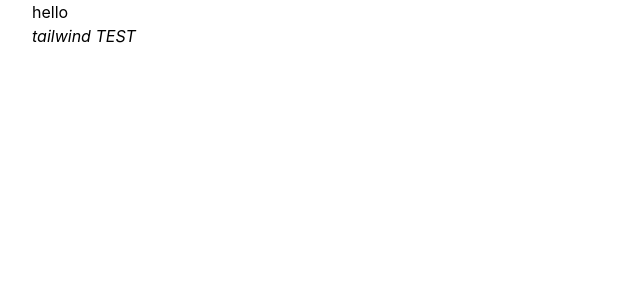
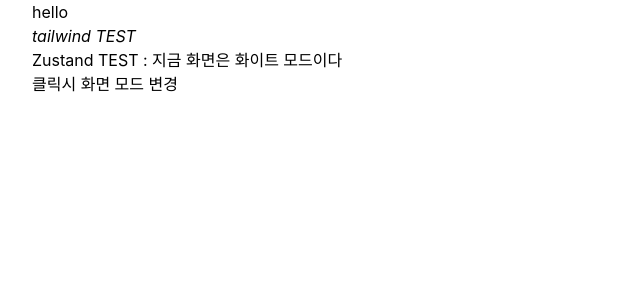
Before and after one commit to dnd-side-project/dnd-7th-9-frontend, a Next.js app: page / in a window 1280 px wide. Shown: the top 300 px of the page, without its empty margins (0-640 px from the left). Built offline with nearby package versions, Linux system fonts and the light colour scheme.

Commit message:
chore: rebase

```diff
--- a/pages/index.tsx
+++ b/pages/index.tsx
@@ -2,12 +2,18 @@ import type { NextPage } from "next";
 import styles from "../styles/Home.module.css";
 import Head from "next/head";
 import Image from "next/image";
+import useStore from "../src/store/store";
 
 const Home: NextPage = () => {
+  const { isDark, handleIsDark } = useStore();
   return (
     <div className={styles.container}>
       <p>hello</p>
+
       <p className="italic">tailwind TEST</p>
+
+      <p>Zustand TEST : 지금 화면은 {isDark ? "다크" : "화이트"} 모드이다</p>
+      <button onClick={handleIsDark}>클릭시 화면 모드 변경</button>
     </div>
   );
 };
--- /dev/null
+++ b/src/store/store.ts
@@ -0,0 +1,16 @@
+import create from "zustand";
+
+interface IStore {
+  isDark: boolean;
+  handleIsDark: () => void;
+}
+
+const useStore = create<IStore>((set) => ({
+  isDark: false,
+  handleIsDark: () => set((state) => ({ isDark: !state.isDark })),
+}));
+
+export default useStore;
+
+// 사용 방법
+// `const { isDark, handleIsDark } = useStore();` 처럼 구조분해할당 구조로 가져가 사용하면 된다.
```
Also changed, not shown: package.json (+4 -3 lines), 1 other file (tests, documents, lock files or other folders).
